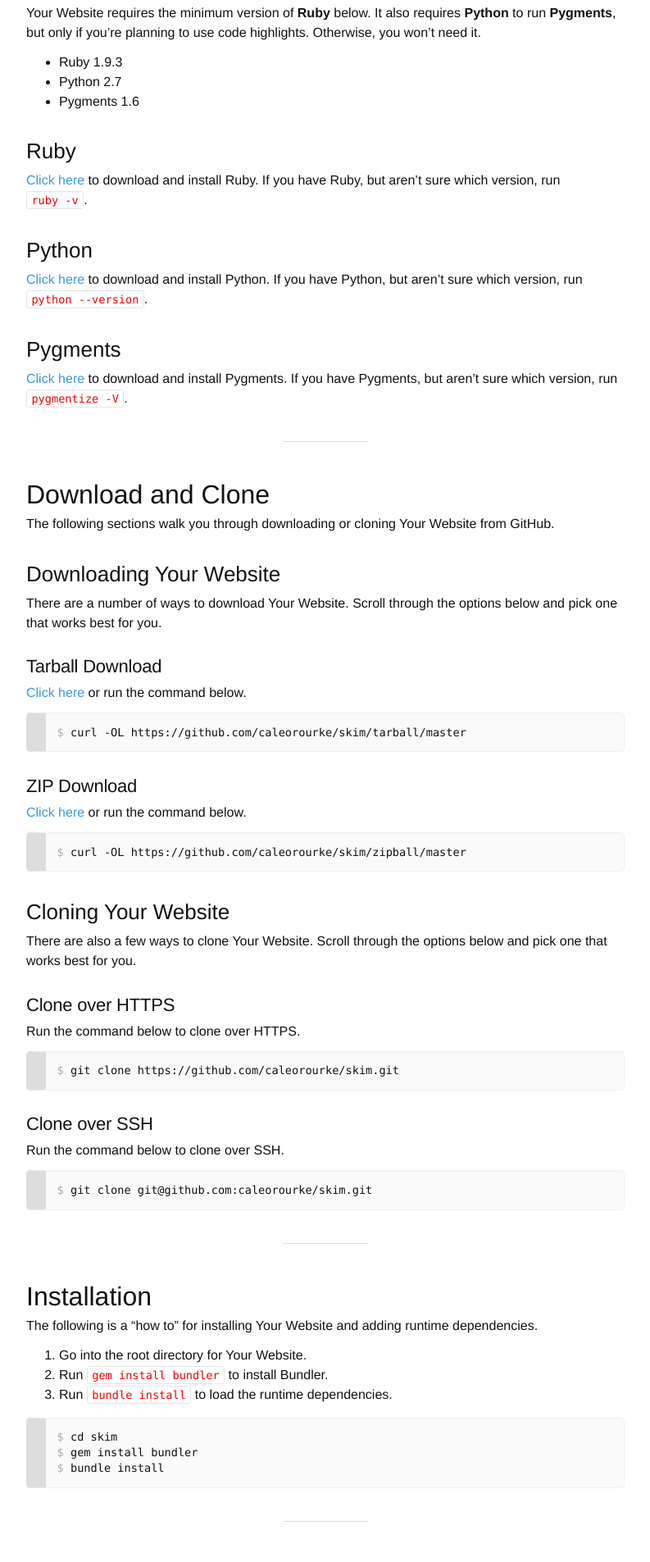
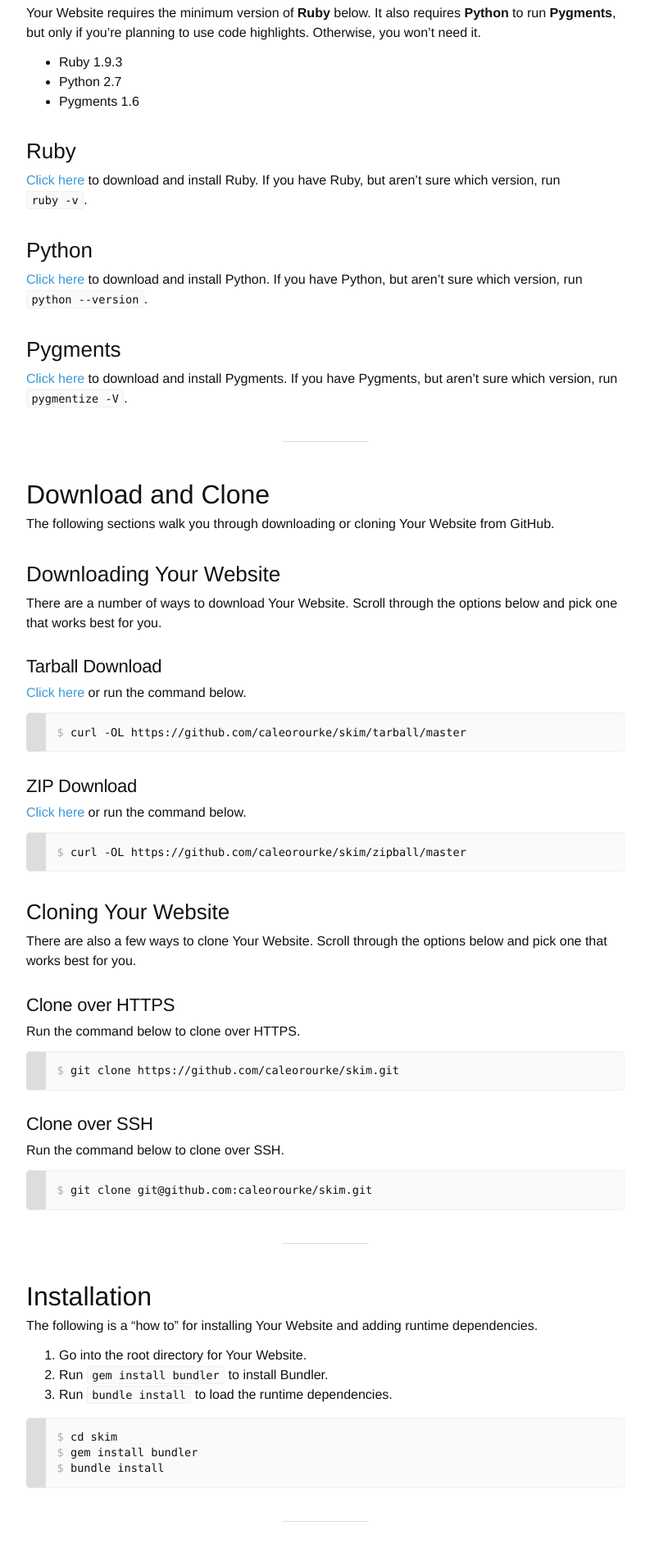
Before and after one commit to caleorourke/skim, a Jekyll site: the page built from index.md, in a window 1280 px wide. Shown: the part 2194-4099 px from the top of the page at 82% size, without its empty margins (243-1036 px from the left). Built offline with Jekyll 4.4.1, drawn with Linux system fonts in a browser that asks for light colours; nearby versions of some CDN libraries; Markdown is read by kramdown in place of the engine named in the settings.

Commit message:
update code colors

```diff
--- a/stylesheets/components.css
+++ b/stylesheets/components.css
@@ -28,10 +28,10 @@
 
 code {
   padding: .15em .4em;
-  color: #e00;
+  color: #111;
   white-space: nowrap;
-  background-color: transparent;
-  border: 1px solid #e4e4e4;
+  background-color: #fafafa;
+  border: 1px solid #f0f0f0;
   border-radius: 3px;
 }
 
```
